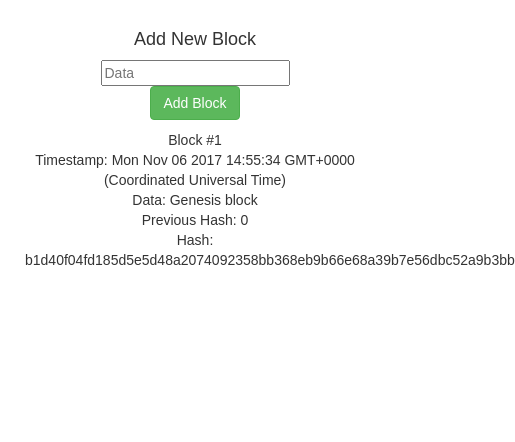
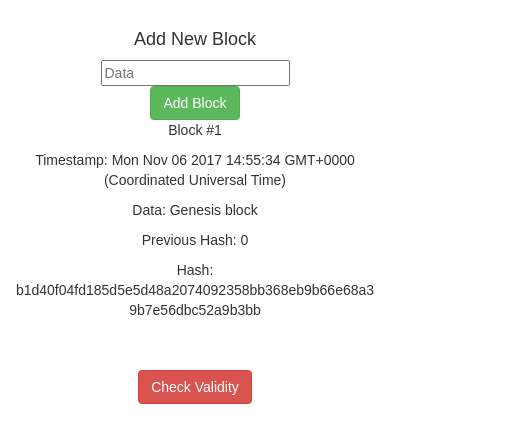
Before and after one commit to sebsonfire/react-quickchain, a React (Create React App) app: page / in a window 390 px wide. Both pictures are taken after a click on the button "Create Genesis Block". Shown: the top 442 px of the page, 515 px wide, since content can reach past the window. Built offline with nearby package versions, Linux system fonts and the light colour scheme.

Commit message:
added validator button and responsive styling

```diff
--- a/src/App.css
+++ b/src/App.css
@@ -3,8 +3,15 @@
 }
 
 .block{
-  margin:10px;
+  margin-bottom:50px;
 }
-.block p{
+.block div{
   margin: 0px;
+  padding: 0px;
+  display: flex-box;
+  word-wrap: break-word;
 }
+
+.btn:focus {
+  outline: none;
+}
--- a/src/App.js
+++ b/src/App.js
@@ -6,7 +6,11 @@ class App extends Component {
   render() {
     return (
       <div className='container'>
-        <Blockchain />
+        <div className='row'>
+          <div className='col-md-12'>
+            <Blockchain />
+          </div>
+        </div>
       </div>
     );
   }
--- a/src/Blockchain.js
+++ b/src/Blockchain.js
@@ -11,11 +11,13 @@ export class BlockChain extends React.Component {
     super(props);
 
     this.state = {
-      blockchain
+      blockchain: blockchain,
+      valid: ""
     }
 
     this.handleAddBlock = this.handleAddBlock.bind(this);
     this.handleSubmit = this.handleSubmit.bind(this);
+    this.handleClickValidate = this.handleClickValidate.bind(this);
   }
 
   handleAddBlock(block) {
@@ -30,7 +32,37 @@ export class BlockChain extends React.Component {
     e.preventDefault();
     let timeStamp = new Date().toString();
     let genesisBlock = new Block(1, timeStamp, "Genesis block", "0");
-    this.setState({blockchain: [...this.state.blockchain, genesisBlock]});
+    this.setState({
+      blockchain: [...this.state.blockchain, genesisBlock]
+    });
+  }
+
+  handleClickValidate(e) {
+    e.preventDefault();
+    this.isChainValid();
+  }
+
+  isChainValid() {
+    for(let i=1; i<this.state.blockchain.length; i++) {
+      const currentBlock = this.state.blockchain[i];
+      const previousBlock = this.state.blockchain[i-1];
+
+      if(currentBlock.hash !== currentBlock.calculateHash()){
+        return this.setState({
+          valid: false
+        })
+      }
+
+      if(currentBlock.previousHash !== previousBlock.hash) {
+         return this.setState({
+          valid: false
+        })
+      }
+    }
+
+    return this.setState({
+      valid: true
+    })
   }
 
 
@@ -51,13 +83,14 @@ export class BlockChain extends React.Component {
         <div className='blockchain'>
           {this.state.blockchain.map((block, index) =>
             <div className='block' key={index}>
-              <p>Block #{block.index}</p>
-              <p>Timestamp: {block.timeStamp}</p>
-              <p>Data: {block.data}</p>
-              <p>Previous Hash: {block.previousHash}</p>
-              <p>Hash: {block.hash}</p>
+              <div><p>Block #{block.index}</p></div>
+              <div><p>Timestamp: {block.timeStamp}</p></div>
+              <div><p>Data: {block.data}</p></div>
+              <div><p>Previous Hash: {block.previousHash}</p></div>
+              <div><p>Hash: {block.hash}</p></div>
             </div>
           )}
+          {this.state.blockchain.length < 1 ? null : <div><button onClick={this.handleClickValidate} className="btn btn-danger">Check Validity</button><div className="validator">{this.state.valid.toString().toUpperCase()}</div></div>}
         </div>
       </div>
     )
```
